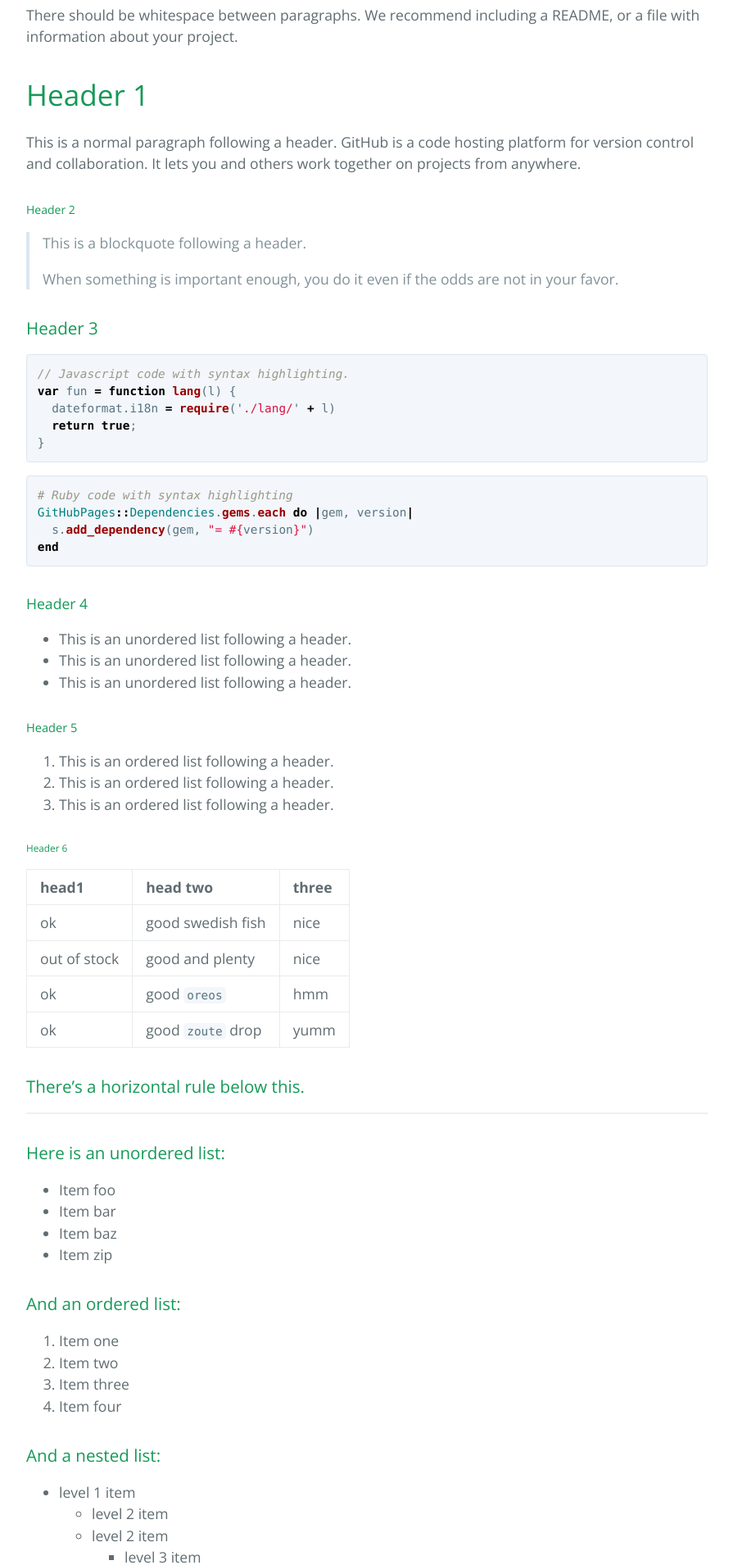
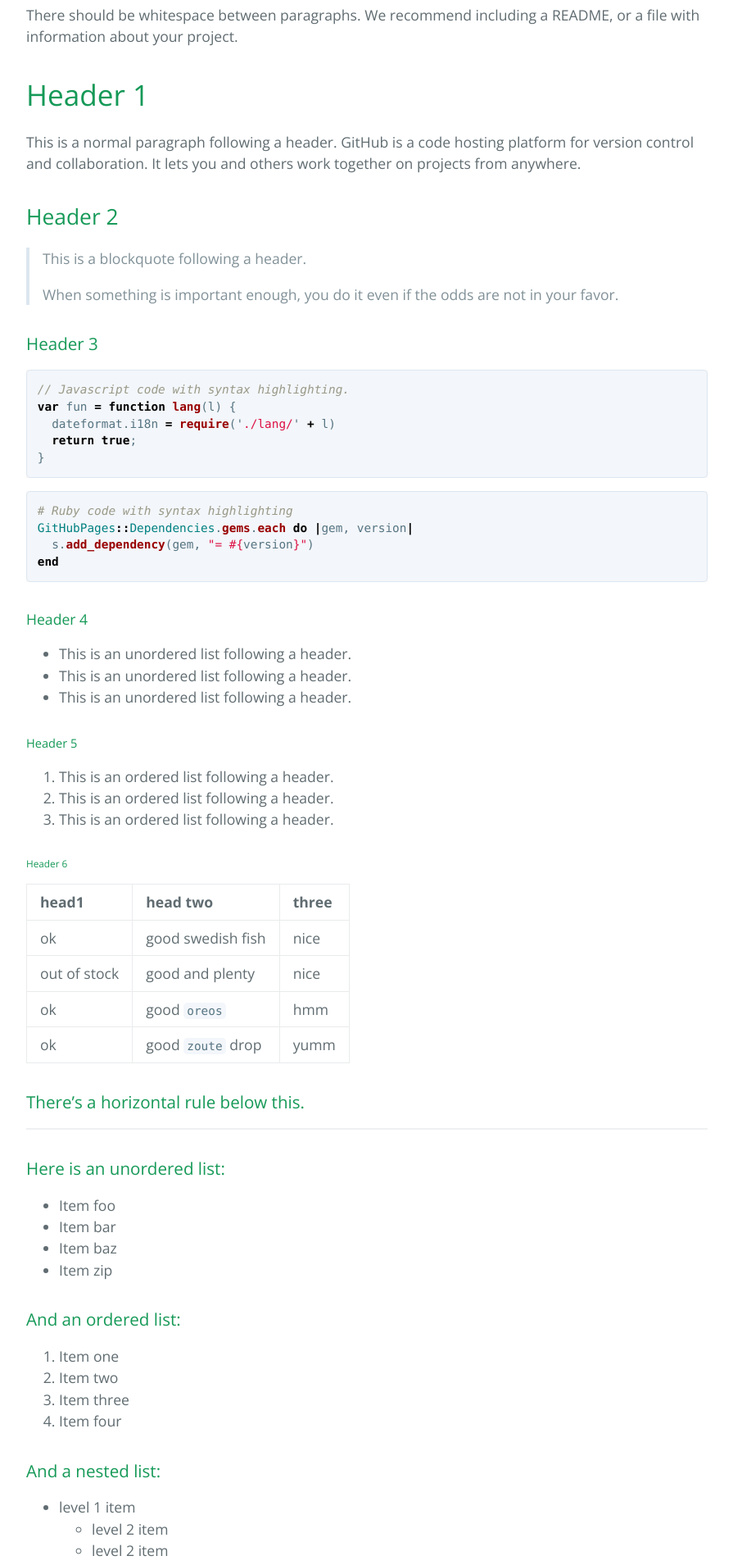
Before and after one commit to yanivyacoby/a-guide-to-your-phd, a Jekyll site: the page built from index.md, in a window 1280 px wide. Shown: the part 476-2385 px from the top of the page at 82% size, without its empty margins (192-1087 px from the left). Built offline with Jekyll 4.4.1, drawn with Linux system fonts in a browser that asks for light colours.

Commit message:
Update style.scss

```diff
--- a/assets/css/style.scss
+++ b/assets/css/style.scss
@@ -2,7 +2,3 @@
 ---
 
 @import 'jekyll-theme-cayman';
-
-h2 {
-  font-size: 14px;
-}
```
